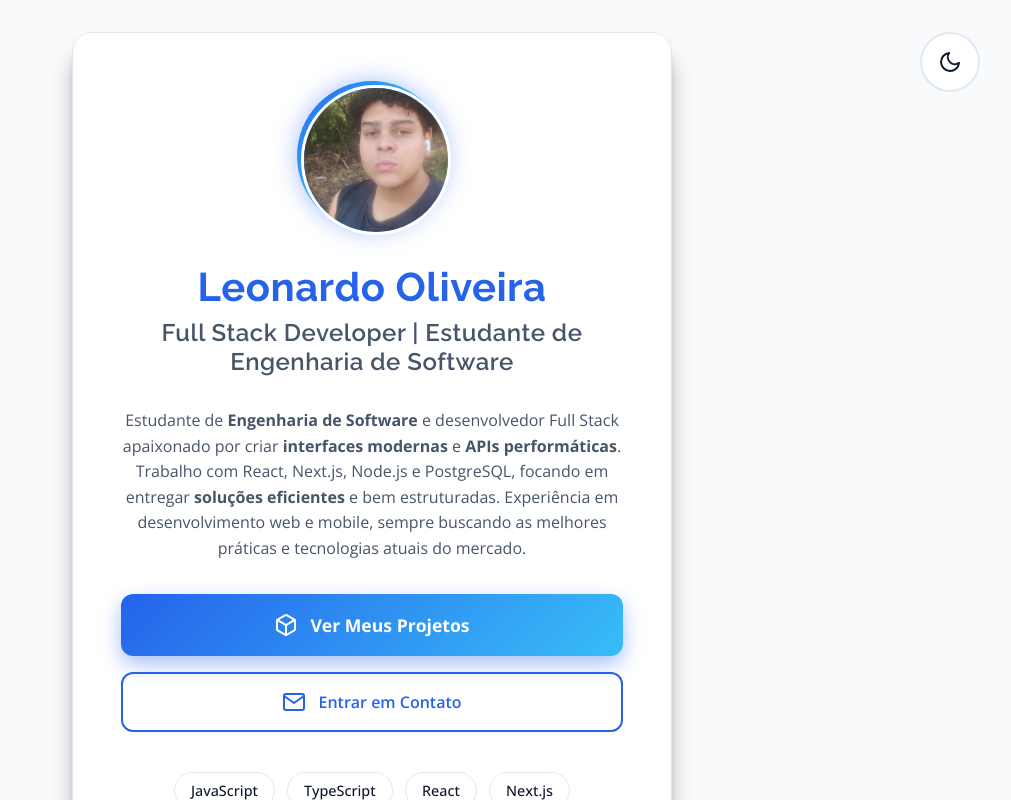
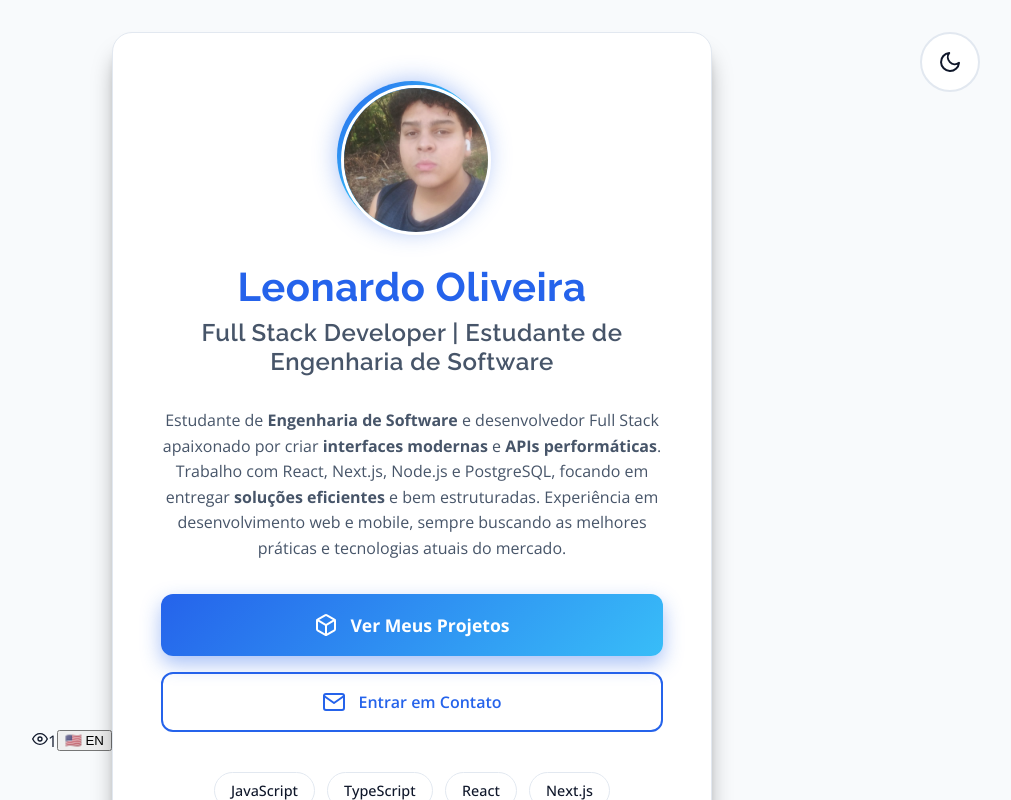
Before and after one commit to PedroLeoo07/digital-card, a Next.js app: page / in a window 1280 px wide. Shown: the top 800 px of the page, without its empty margins (268-1279 px from the left). Built offline with nearby package versions, Linux system fonts and the light colour scheme.

Commit message:
feat: add visitor counter and language toggle functionality

```diff
--- a/src/app/page.jsx
+++ b/src/app/page.jsx
@@ -78,11 +78,29 @@ export default function Home() {
 
   return (
     <div className={styles.page}>
+      {/* Contador de Visitas */}
+      <div className={styles.visitorCounter}>
+        <svg width="16" height="16" viewBox="0 0 24 24" fill="none" xmlns="http://www.w3.org/2000/svg">
+          <path d="M1 12C1 12 5 4 12 4C19 4 23 12 23 12C23 12 19 20 12 20C5 20 1 12 1 12Z" stroke="currentColor" strokeWidth="2" strokeLinecap="round" strokeLinejoin="round"/>
+          <circle cx="12" cy="12" r="3" stroke="currentColor" strokeWidth="2" strokeLinecap="round" strokeLinejoin="round"/>
+        </svg>
+        <span>{visitorCount.toLocaleString(language === 'pt' ? 'pt-BR' : 'en-US')}</span>
+      </div>
+
+      {/* Toggle de idioma */}
+      <button
+        className={styles.languageToggle}
+        onClick={toggleLanguage}
+        aria-label={t.aria.switchLanguage}
+      >
+        {language === 'pt' ? '🇺🇸 EN' : '🇧🇷 PT'}
+      </button>
+
       {/* Toggle de modo claro/escuro */}
       <button
         className={styles.themeToggle}
         onClick={toggleTheme}
-        aria-label={isDarkMode ? "Ativar modo claro" : "Ativar modo escuro"}
+        aria-label={isDarkMode ? t.aria.lightMode : t.aria.darkMode}
       >
         {isDarkMode ? (
           <svg width="24" height="24" viewBox="0 0 24 24" fill="none" xmlns="http://www.w3.org/2000/svg">
@@ -107,6 +125,8 @@ export default function Home() {
               height={150}
               className={styles.profileImage}
               priority
+              loading="eager"
+              quality={90}
             />
           </div>
         </div>
```
